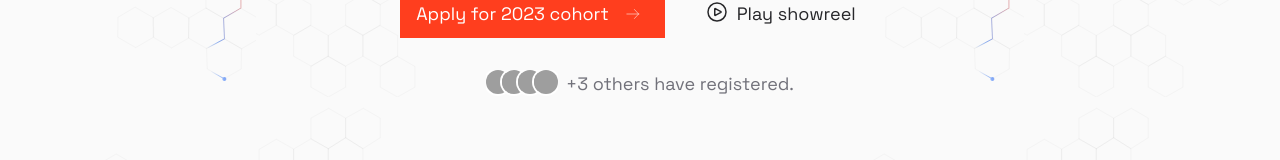
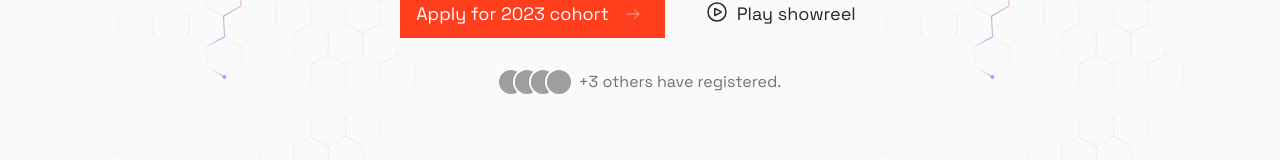
Before and after one commit to tate2301/theideafactory, an Astro site: page / in a window 1280 px wide. Shown: the part 410-570 px from the top of the page. Built offline with nearby package versions, Linux system fonts and the light colour scheme; Astro itself is replaced by a stand-in of ours; grey boxes are pictures that could not be loaded; a web font is replaced by a local one.

Commit message:
set text to base

```diff
--- a/src/pages/index.astro
+++ b/src/pages/index.astro
@@ -96,7 +96,9 @@ import Card from "../components/Card.astro";
 								class="w-6 h-6 rounded-full object-cover ring-2 ring-white"
 							/>
 						</div>
-						<p class="text-zinc-500">+3 others have registered.</p>
+						<p class="text-zinc-500 text-base">
+							+3 others have registered.
+						</p>
 					</div>
 				</div>
 			</div>
```
